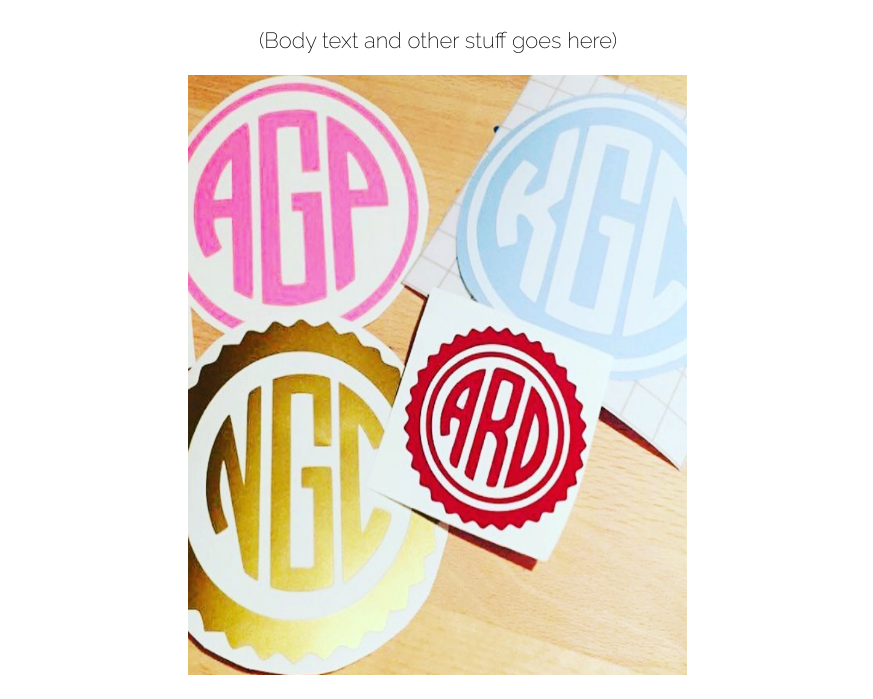
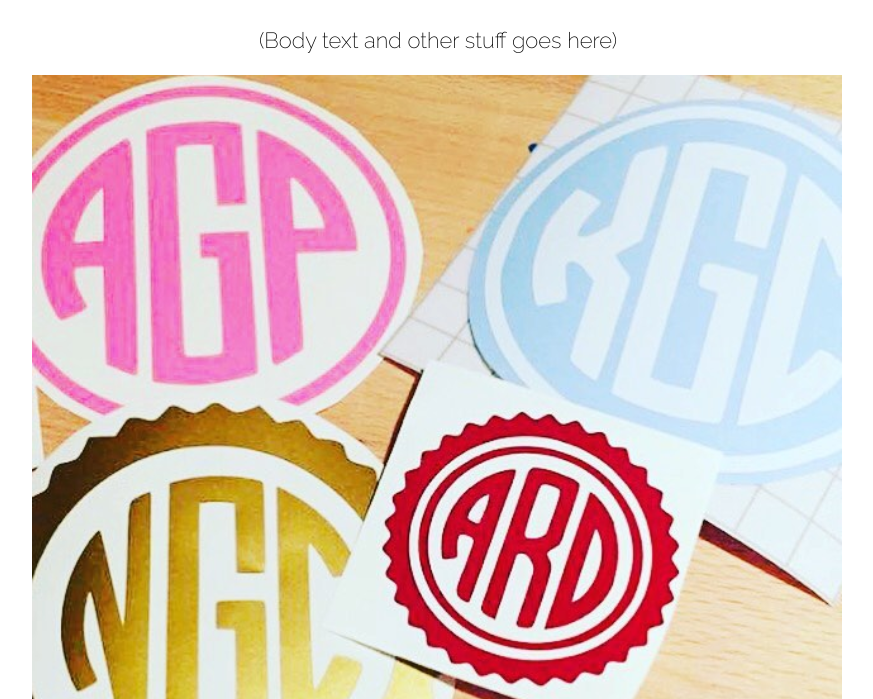
Before and after one commit to JMS1717/DecalDepot, a plain HTML site: page index.html in a window 1280 px wide. Shown: the part 83-782 px from the top of the page, without its empty margins (202-1075 px from the left). Drawn offline with Linux system fonts and the light colour scheme.

Commit message:
tried again to fix image

```diff
--- a/index.html
+++ b/index.html
@@ -33,7 +33,7 @@ a:active {
 <body>
 <p><center><h1>Welcome to Decal Depot</h1></p>
 <p>(Body text and other stuff goes here)</p>
-<img src="images/paperdecals.png" alt="Paper Decals" width="500" height="600"></p></center>
+<img src="images/paperdecals.png" alt="Paper Decals></p></center>
 <p><center>Maybe a few pictures and prices under them </p></center>
 <meta name="viewport" content="width=device-width, initial-scale=1">
 <link rel="stylesheet" href="https://cdnjs.cloudflare.com/ajax/libs/font-awesome/4.7.0/css/font-awesome.min.css">
```
